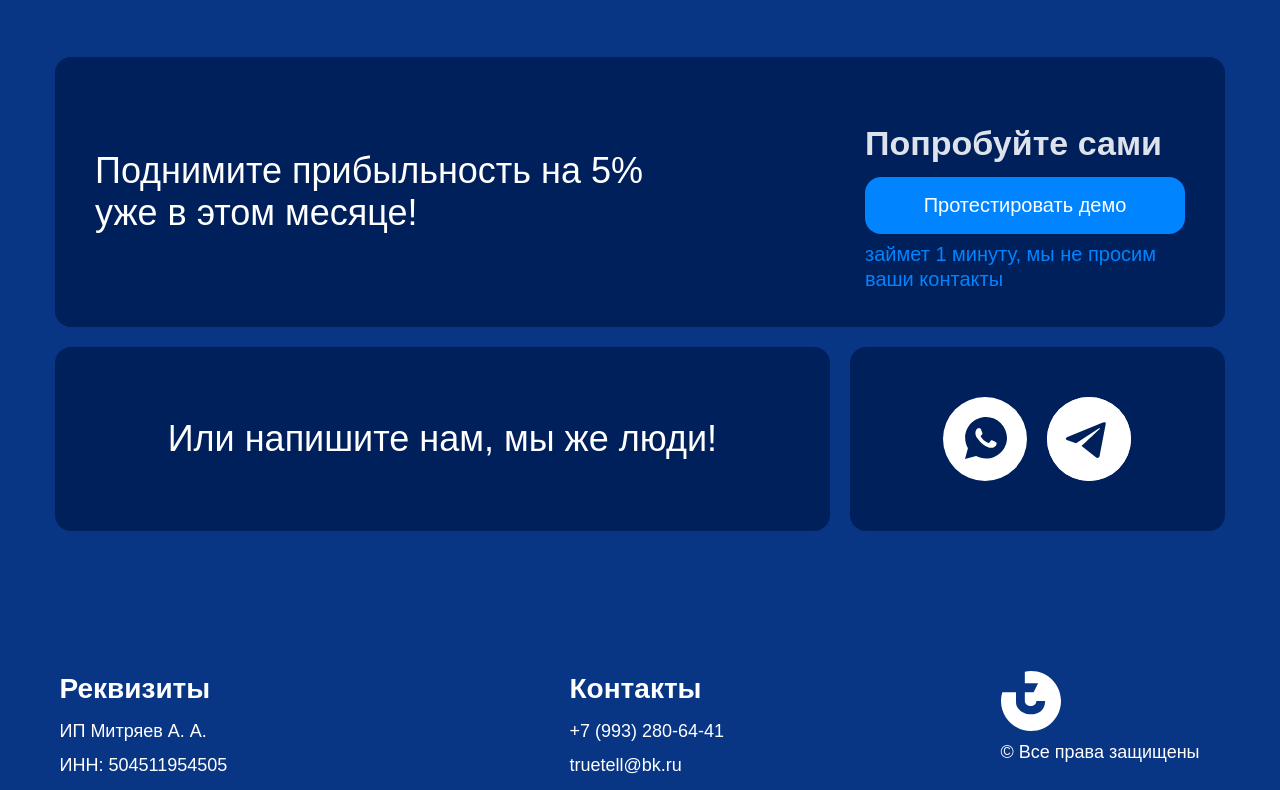
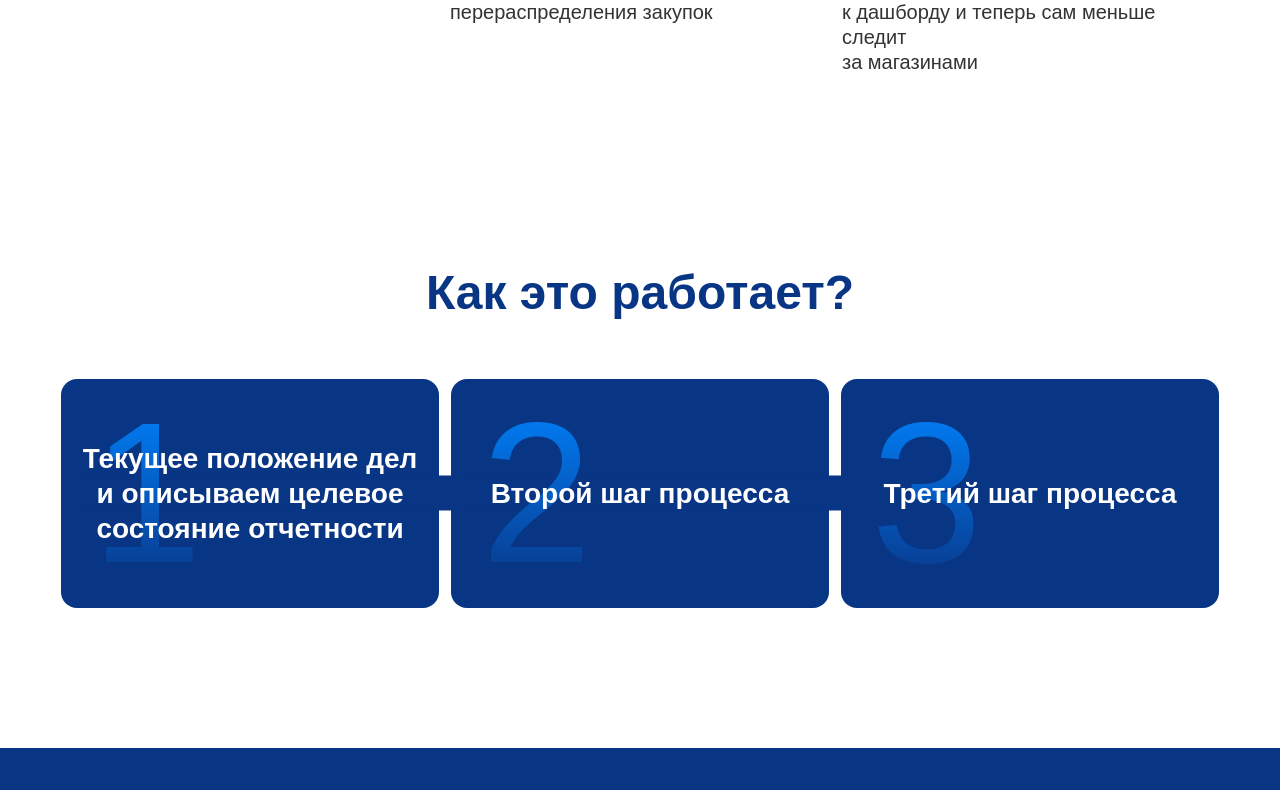
Before and after one commit to ivann1302/TrueTell, a React (Vite) app: page / in a window 1280 px wide. Shown: the part 6248-7038 px from the top of the page. Built offline with nearby package versions, Linux system fonts and the light colour scheme.

Commit message:
add steps-section

```diff
--- a/src/App.css
+++ b/src/App.css
@@ -4,41 +4,3 @@
   padding: 2rem 0 0 0;
   text-align: center;
 }
-
-
-
-.logo {
-  height: 6em;
-  padding: 1.5em;
-  will-change: filter;
-  transition: filter 300ms;
-}
-.logo:hover {
-  filter: drop-shadow(0 0 2em var(--shadow-blue-transparent));
-}
-.logo.react:hover {
-  filter: drop-shadow(0 0 2em var(--shadow-cyan-transparent));
-}
-
-@keyframes logo-spin {
-  from {
-    transform: rotate(0deg);
-  }
-  to {
-    transform: rotate(360deg);
-  }
-}
-
-@media (prefers-reduced-motion: no-preference) {
-  a:nth-of-type(2) .logo {
-    animation: logo-spin infinite 20s linear;
-  }
-}
-
-.card {
-  padding: 2em;
-}
-
-.read-the-docs {
-  color: var(--text-light);
-}
--- a/src/App.tsx
+++ b/src/App.tsx
@@ -8,6 +8,7 @@ import WhoIsItForSection from './sections/whoIsItFor/whoIsItFor';
 import PainPointsSection from './sections/pain-points-section/pain-points-section';
 import SolutionSection from './sections/solution-section/solution-section';
 import ResultsSection from './sections/results-section/results-section';
+import StepsSection from './sections/steps-section/steps-section';
 import PricingSection from './sections/pricing-section/pricing-section';
 import { COLORS } from './styles/colors';
 
@@ -50,6 +51,8 @@ function App() {
 
       <ResultsSection />
 
+      <StepsSection />
+
       <CTASection />
 
       <AppFooter />
--- a/src/index.css
+++ b/src/index.css
@@ -39,7 +39,7 @@ body {
   min-width: 320px;
   min-height: 100vh;
   justify-content: center;
-  font-family: 'Monorope', sans-serif;
+  font-family: 'Manrope', sans-serif;
 }
 
 body h2 {
--- a/src/sections/results-section/results-section.module.scss
+++ b/src/sections/results-section/results-section.module.scss
@@ -103,6 +103,7 @@
 // Результаты
 .title {
   @extend %section-title;
+  margin-top: 158px;
   margin-bottom: 56px;
 }
 
@@ -112,13 +113,14 @@
   align-items: flex-start;
   justify-content: center;
   width: 100%;
+  margin-bottom: 48px;
 }
 
 .resultBlock {
   display: flex;
   flex-direction: column;
-  align-items: center;
-  text-align: center;
+  align-items: flex-start;
+  text-align: left;
   flex: 1;
   max-width: 380px;
 }
--- /dev/null
+++ b/src/sections/steps-section/steps-section.module.scss
@@ -0,0 +1,88 @@
+@use '../../styles/variables.scss' as *;
+
+.stepsSection {
+  width: 100%;
+  background: $white;
+  padding: 140px 0 0 0;
+  display: flex;
+  justify-content: center;
+  align-items: center;
+  margin-bottom: 140px;
+}
+
+.container {
+  width: 1170px;
+  display: flex;
+  flex-direction: column;
+  align-items: center;
+}
+
+// Заголовок секции в стиле "Кейс клиента"
+.title {
+  font-weight: 600;
+  font-size: 48px;
+  line-height: 60px;
+  color: $primary-blue;
+  text-align: center;
+  margin: 0 0 56px 0;
+}
+
+.content {
+  display: flex;
+  align-items: center;
+  justify-content: center;
+  width: 100%;
+  position: relative;
+}
+
+.stepBlock {
+  width: 382px;
+  height: 229px;
+  background: $primary-blue;
+  border-radius: 16px;
+  display: flex;
+  flex-direction: column;
+  align-items: center;
+  justify-content: center;
+  position: relative;
+  z-index: 2;
+  margin: 0 6px;
+}
+
+.stepNumber {
+  font-weight: 400;
+  font-size: 200px;
+  line-height: 200px;
+  background: linear-gradient(180deg, #0084FF 0%, #093585 100%);
+  background-clip: text;
+  -webkit-background-clip: text;
+  -webkit-text-fill-color: transparent;
+  position: absolute;
+  z-index: 2;
+  left: 30px;
+}
+
+.stepTitle {
+  font-weight: 600;
+  font-size: 28px;
+  line-height: 35px;
+  color: $white;
+  text-align: center;
+  margin: 0;
+  padding: 0 20px;
+  position: relative;
+  z-index: 3; // наложение на цифры
+  max-width: 340px;
+}
+
+// Маленькие соединительные блоки между основными блоками
+.connector {
+  position: absolute;
+  width: 100%;
+  right: -12px;
+  top: 50%;
+  transform: translateY(-50%);
+  height: 35px;
+  background: $primary-blue;
+  z-index: 1;
+}
--- /dev/null
+++ b/src/sections/steps-section/steps-section.tsx
@@ -0,0 +1,41 @@
+import React from 'react';
+import styles from './steps-section.module.scss';
+
+export const StepsSection: React.FC = () => {
+  const steps = [
+    {
+      number: '1',
+      title: 'Текущее положение дел и описываем целевое состояние отчетности'
+    },
+    {
+      number: '2',
+      title: 'Второй шаг процесса'
+    },
+    {
+      number: '3',
+      title: 'Третий шаг процесса'
+    }
+  ];
+
+  return (
+    <section className={styles.stepsSection}>
+      <div className={styles.container}>
+        <h2 className={styles.title}>Как это работает?</h2>
+
+        <div className={styles.content}>
+          {steps.map((step, index) => (
+            <div key={index} className={styles.stepBlock}>
+              <div className={styles.stepNumber}>{step.number}</div>
+              <h3 className={styles.stepTitle}>{step.title}</h3>
+              {index < steps.length - 1 && (
+                <div className={styles.connector}></div>
+              )}
+            </div>
+          ))}
+        </div>
+      </div>
+    </section>
+  );
+};
+
+export default StepsSection;
```
